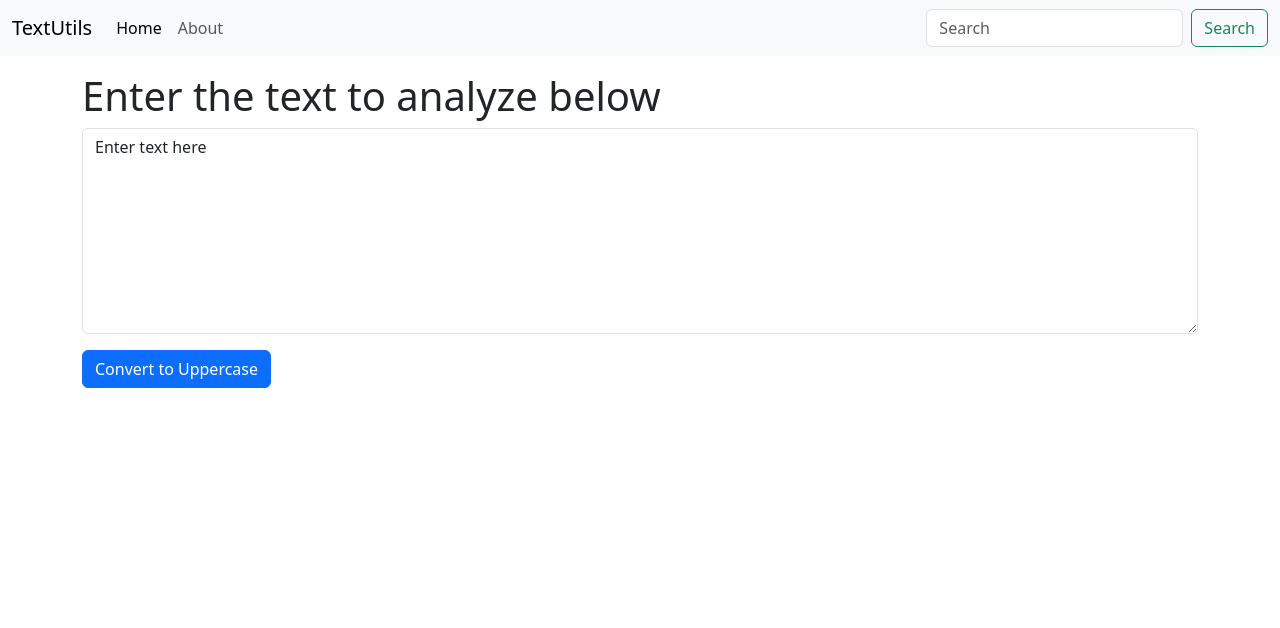
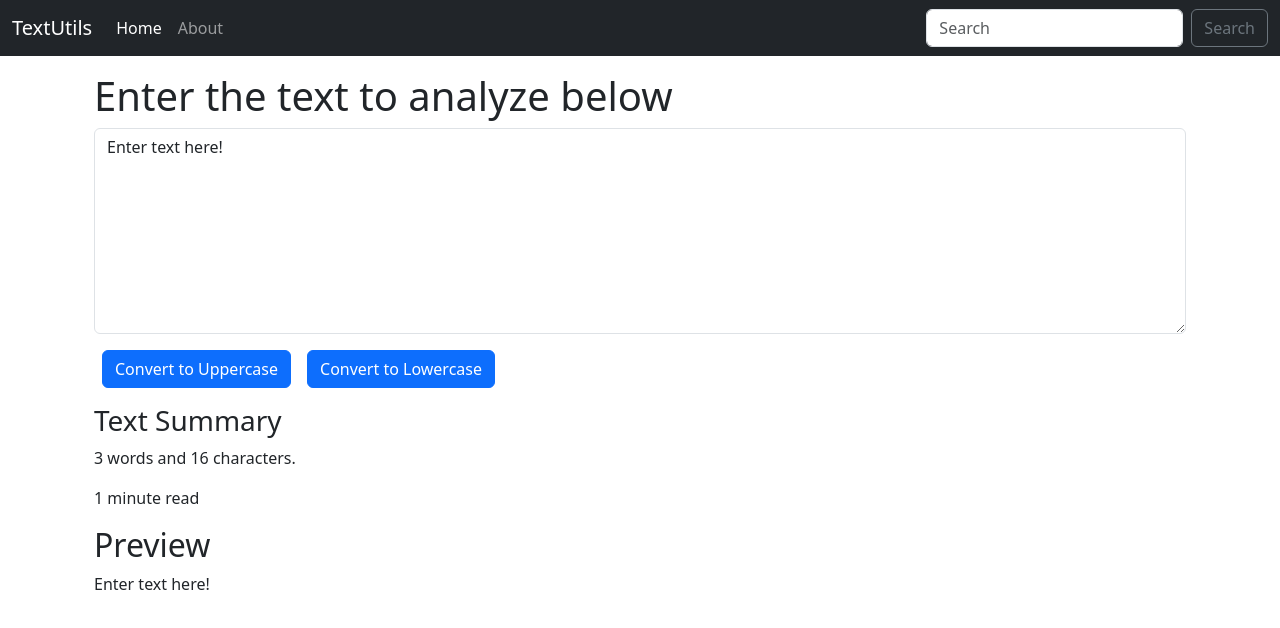
Before and after one commit to Apoorv012/React-TextUtils, a React (Create React App) app: page / in a window 1280 px wide. Shown: the top 628 px of the page. Built offline with nearby package versions, Linux system fonts and the light colour scheme.

Commit message:
Preview and lowercase button

```diff
--- a/src/components/Navbar.js
+++ b/src/components/Navbar.js
@@ -3,7 +3,7 @@ import PropTypes from "prop-types";
 
 export default function Navbar(props) {
   return (
-    <nav className="navbar navbar-expand-lg bg-body-tertiary">
+    <nav className="navbar navbar-expand-lg bg-dark navbar-dark">
       <div className="container-fluid">
         <a className="navbar-brand" href="/">
           {props.title}
@@ -39,7 +39,7 @@ export default function Navbar(props) {
               placeholder="Search"
               aria-label="Search"
             />
-            <button className="btn btn-outline-success" type="submit">
+            <button className="btn btn-outline-secondary" type="submit">
               Search
             </button>
           </form>
--- a/src/components/TextForm.js
+++ b/src/components/TextForm.js
@@ -6,14 +6,24 @@ export default function TextForm(props) {
     setText(newText);
   };
 
+  const handleLowercaseClick = () => {
+    let newText = text.toLowerCase();
+    setText(newText);
+  };
+
   const handleOnChanged = (event) => {
     setText(event.target.value);
+    setNumOfWords(text === "" ? 0 : text.split(" ").length);
+    setTimeToRead(Math.ceil(numOfWords * 0.008));
   };
 
-  const [text, setText] = useState("Enter text here");
+  const [text, setText] = useState("Enter text here!");
+  const [numOfWords, setNumOfWords] = useState(text.split(" ").length);
+  const [TimeToRead, setTimeToRead] = useState(Math.ceil(numOfWords * 0.008));
 
   return (
     <>
+      <div className="container my-3">
         <h1>{props.heading}</h1>
         <div className="mb-3">
           <textarea
@@ -24,9 +34,25 @@ export default function TextForm(props) {
             onChange={handleOnChanged}
           ></textarea>
         </div>
-      <button className="btn btn-primary" onClick={handleUppercaseClick}>
+        <button className="btn btn-primary mx-2" onClick={handleUppercaseClick}>
           Convert to Uppercase
         </button>
+        <button className="btn btn-primary mx-2" onClick={handleLowercaseClick}>
+          Convert to Lowercase
+        </button>
+      </div>
+      <div className="container my-3">
+        <h3>Text Summary</h3>
+        <p>
+          {numOfWords} {numOfWords <= 1 ? "word" : "words"} and {text.length}{" "}
+          characters.
+        </p>
+        <p>
+          {TimeToRead} {TimeToRead <= 1 ? "minute" : "minutes"} read
+        </p>
+        <h2>Preview</h2>
+        <p>{text}</p>
+      </div>
     </>
   );
 }
```
Lines whose indentation alone changed are shown as unchanged.
